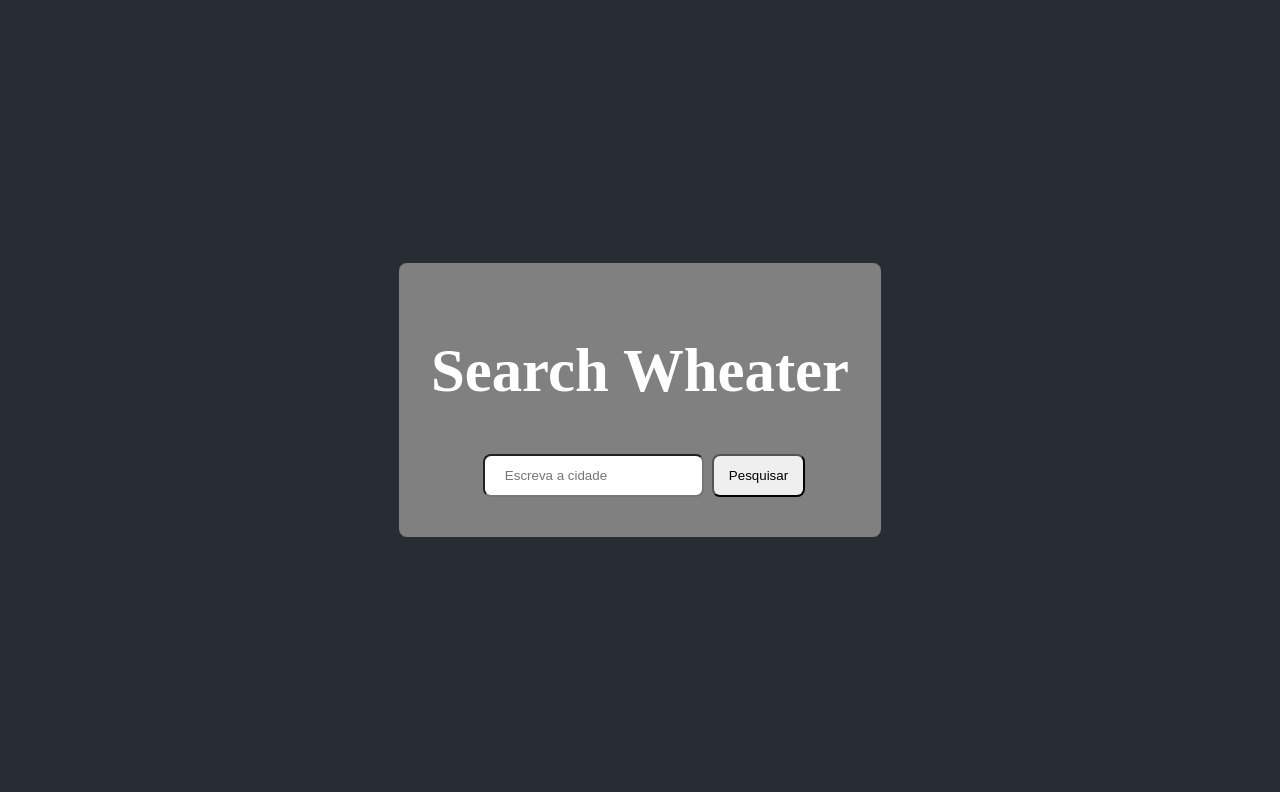
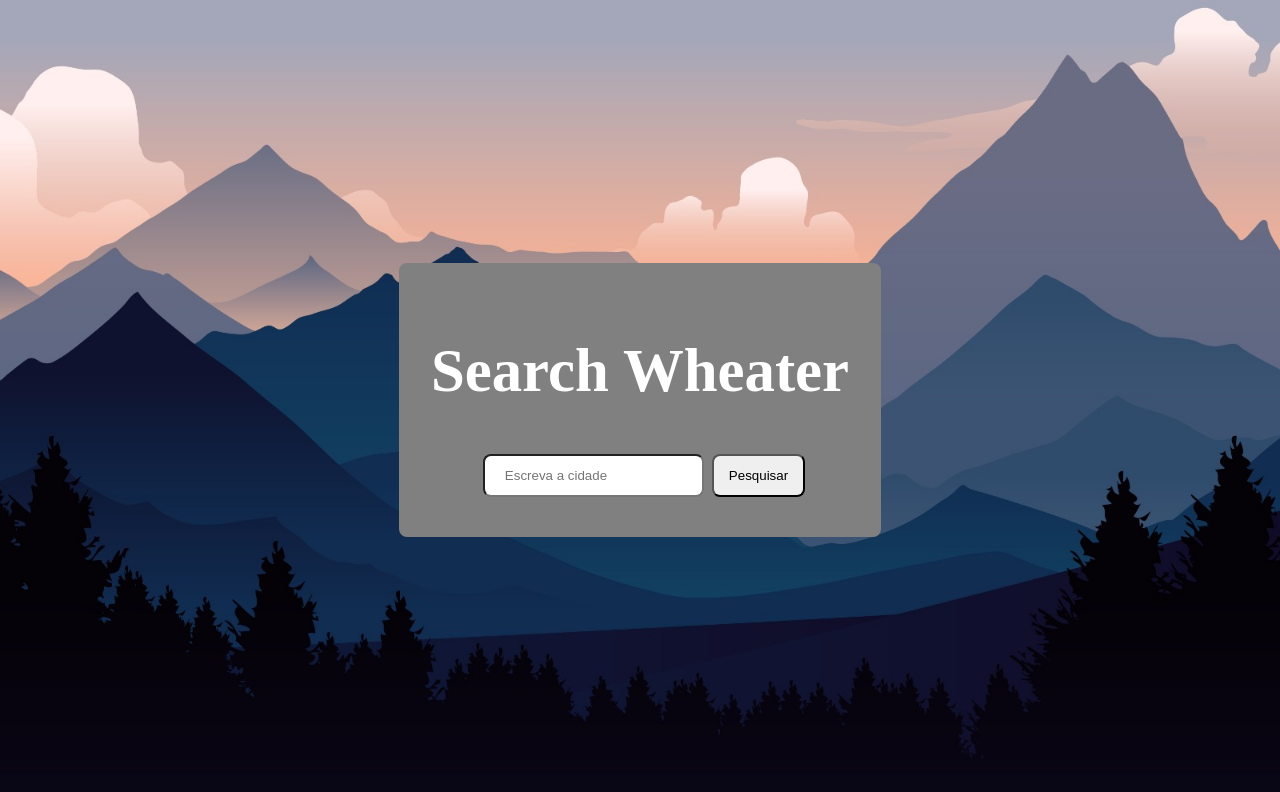
Before and after one commit to JoaoHneri/Search-Weather, a React (Create React App) app: page / in a window 1280 px wide. Shown: the top 792 px of the page. Built offline with nearby package versions, Linux system fonts and the light colour scheme; a web font is replaced by a local one.

Commit message:
08/03
Mudanças no visual

```diff
--- a/public/index.html
+++ b/public/index.html
@@ -24,7 +24,7 @@
       work correctly both with client-side routing and a non-root public URL.
       Learn how to configure a non-root public URL by running `npm run build`.
     -->
-    <title>React App</title>
+    <title>Search Weather</title>
   </head>
   <body>
     <noscript>You need to enable JavaScript to run this app.</noscript>
--- a/src/App.js
+++ b/src/App.js
@@ -3,7 +3,7 @@ import { useState } from 'react'
 
 function App() {
   const api = {
-    key: '352f771834bf046af590b73d00cc76bc'
+    key: 'insira_sua_chave_aqui'
   }
 
   const [Search, setSearch] = useState('')
--- a/src/index.css
+++ b/src/index.css
@@ -13,6 +13,12 @@ body {
 code {
   font-family: source-code-pro, Menlo, Monaco, Consolas, 'Courier New',
     monospace;
+}
+
+.App-header{
+  background-image: url('./images/background.jpg');
+  background-repeat: no-repeat;
+  background-size:cover;
 }
 
 .container{
```
Also changed, not shown: src/images/background.jpg (added), 1 other file (tests, documents, lock files or other folders).
